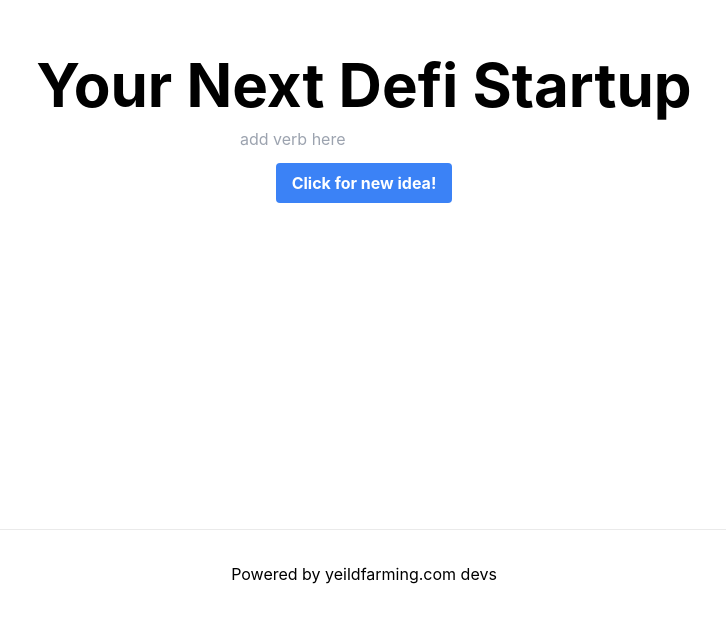
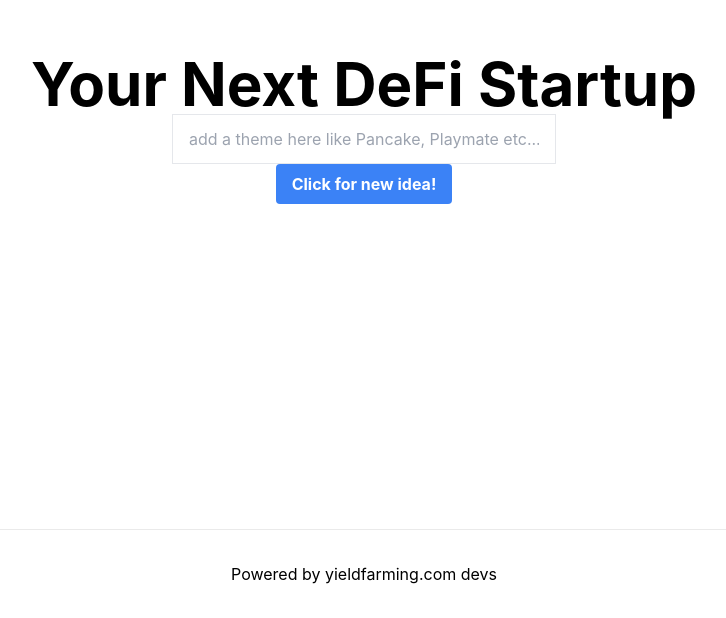
Before and after one commit to moksahero/defi_startup, a Next.js app: page / in a window 1280 px wide. Shown: the part 271-889 px from the top of the page, without its empty margins (276-1002 px from the left). Built offline with nearby package versions, Linux system fonts and the light colour scheme.

Commit message:
replace verb with theme

```diff
--- a/configs/words.js
+++ b/configs/words.js
@@ -23,4 +23,5 @@ export const words = [
   'Metaverse',
   'DeFi',
   'Fair Launch',
+  'Play to earn',
 ];
--- a/pages/index.js
+++ b/pages/index.js
@@ -6,32 +6,38 @@ import { useState } from 'react';
 
 export default function Home() {
   const [newIdea, setNewIdea] = useState();
-  const [verb, setVerb] = useState();
+  const [theme, setTheme] = useState();
 
   const handleClick = (event) => {
     const shuffledWords = words.sort((a, b) => 0.5 - Math.random());
+    const newIdea = `${shuffledWords[0]} ${shuffledWords[1]} ${shuffledWords[2]}`;
 
-    setNewIdea(
-      `${shuffledWords[0]} ${shuffledWords[1]} ${shuffledWords[2]} ${verb} to earn platform`
-    );
+    if (theme) {
+      newIdea = `${theme} themed ${newIdea}`;
+    }
+
+    setNewIdea(newIdea);
   };
 
   return (
     <div className={styles.container}>
       <Head>
         <title>next defi startup creator</title>
-        <meta name="description" content="Generated by create next app" />
+        <meta
+          name="description"
+          content="You can get a next billion dollar idea!"
+        />
         <link rel="icon" href="/favicon.ico" />
       </Head>
 
       <main className={styles.main}>
-        <h1 className="text-6xl font-bold">Your Next Defi Startup</h1>
+        <h1 className="text-6xl font-bold">Your Next DeFi Startup</h1>
 
         <input
           type="text"
-          className="px-4 py-3"
-          placeholder="add verb here"
-          onChange={(e) => setVerb(e.target.value)}
+          className="px-4 py-3 border w-96"
+          placeholder="add a theme here like Pancake, Playmate etc..."
+          onChange={(e) => setTheme(e.target.value)}
         />
 
         <button
@@ -44,7 +50,7 @@ export default function Home() {
       </main>
 
       <footer className={styles.footer}>
-        Powered by yeildfarming.com devs
+        Powered by yieldfarming.com devs
       </footer>
     </div>
   );
```
